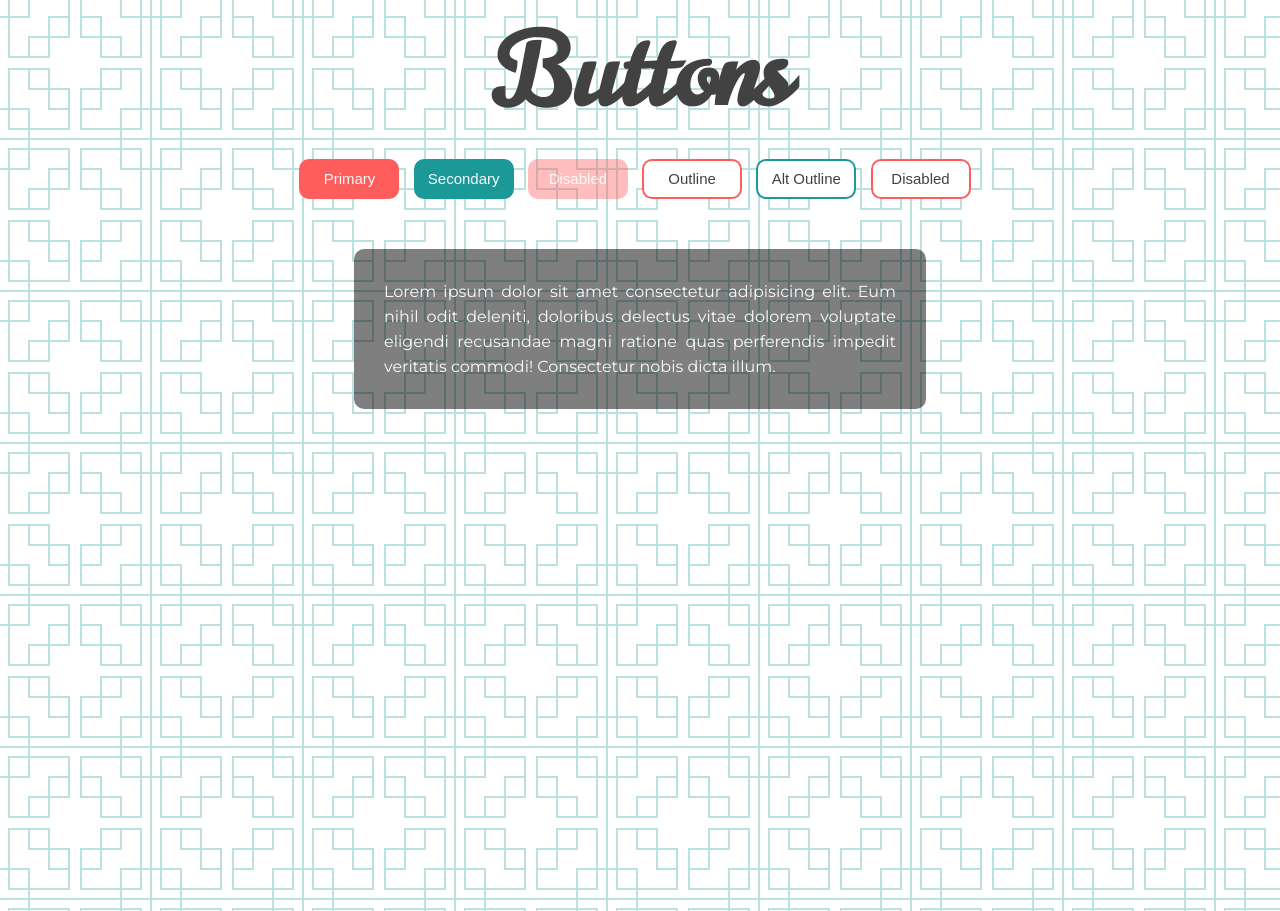
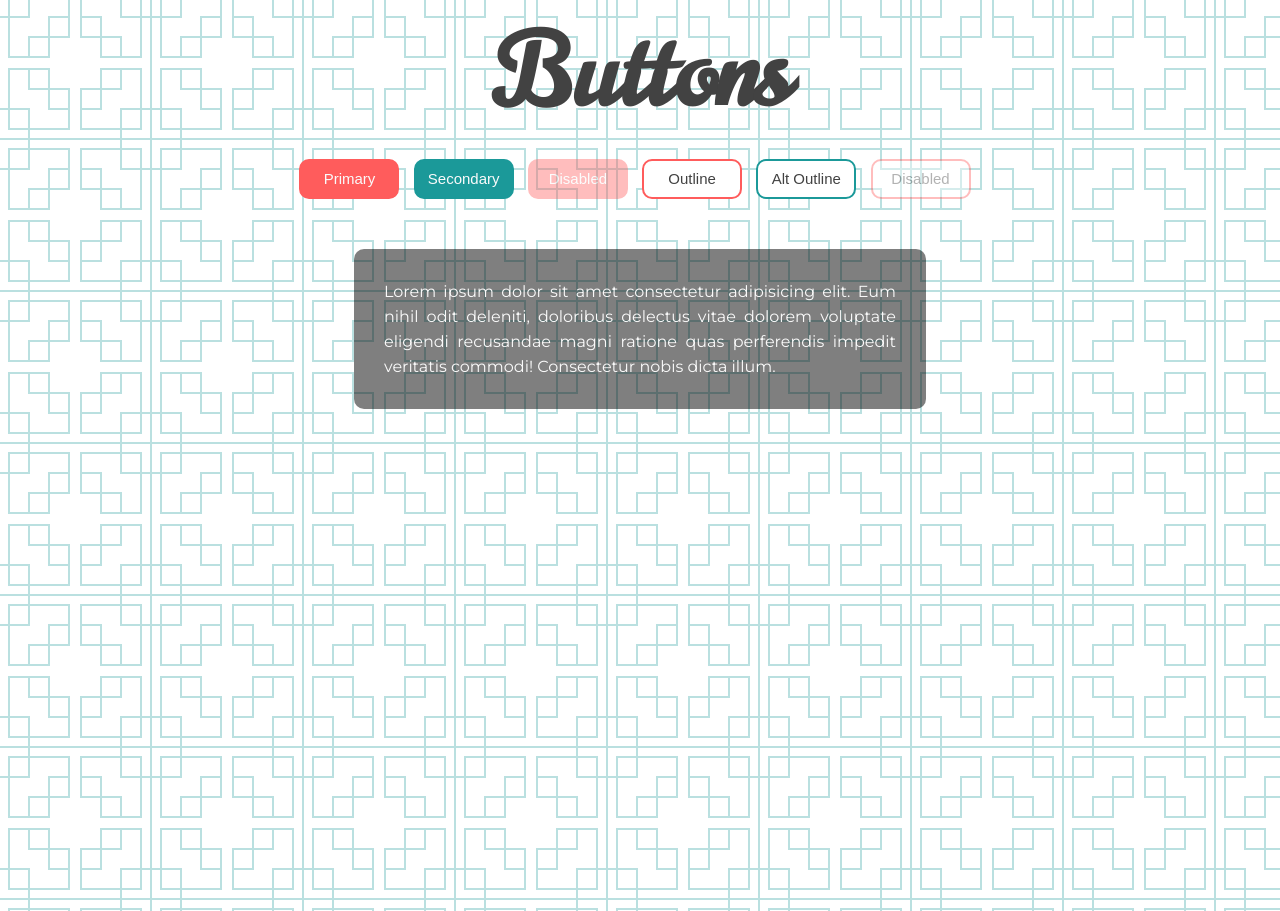
Before and after one commit to gogpaulie/dark-light-mode-template, a plain HTML site: page index.html in a window 1280 px wide. Shown: the part 1836-2747 px from the top of the page. Drawn offline with Linux system fonts and the light colour scheme.

Commit message:
fixed disabled button

```diff
--- a/index.html
+++ b/index.html
@@ -78,7 +78,7 @@
         <button class="primary" disabled>Disabled</button>
         <button class="outline">Outline</button>
         <button class="secondary outline">Alt Outline</button>
-        <button class="outline">Disabled</button>
+        <button class="outline" disabled>Disabled</button>
       </div>
       <div class="text-box" id="text-box">
         <p>
```
